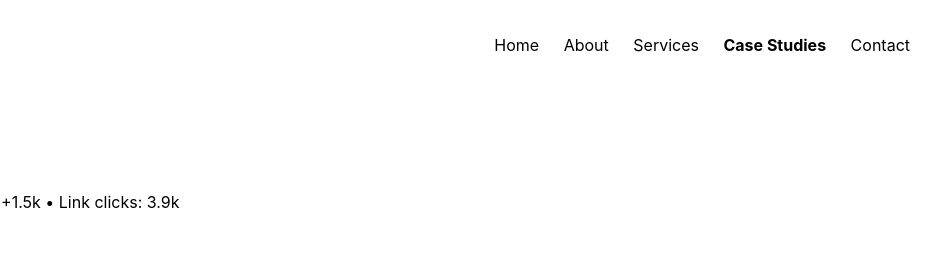
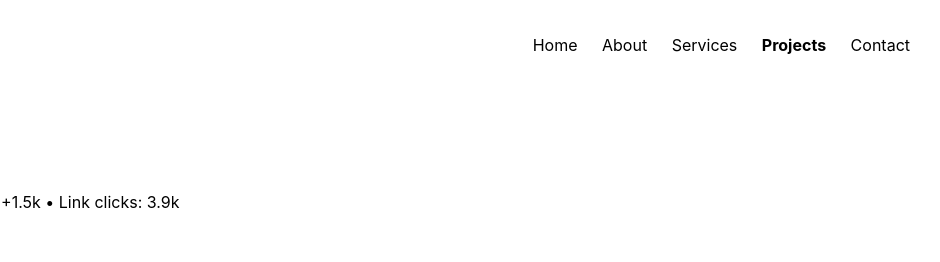
Before and after one commit to fritzpalomo/Group-5-WebSys-and-Tech, a plain HTML site: page cases.html in a window 1280 px wide. Shown: the top 262 px of the page, 340-1280 px from the left. Drawn offline with Linux system fonts and the light colour scheme.

Commit message:
Update cases.html

```diff
--- a/cases.html
+++ b/cases.html
@@ -3,7 +3,7 @@
 <head>
   <meta charset="UTF-8">
   <meta name="viewport" content="width=device-width, initial-scale=1.0">
-  <title>VRSA VISUALS | Case Studies</title>
+  <title>VRSA VISUALS | Projects</title>
   <link rel="stylesheet" href="styles/style.css">
 </head>
 <body>
@@ -16,7 +16,7 @@
       <a href="index.html">Home</a>
       <a href="about.html">About</a>
       <a href="services.html">Services</a>
-      <a href="cases.html" class="active">Case Studies</a>
+      <a href="cases.html" class="active">Projects</a>
       <a href="contact.html">Contact</a>
     </nav>
   </header>
```
